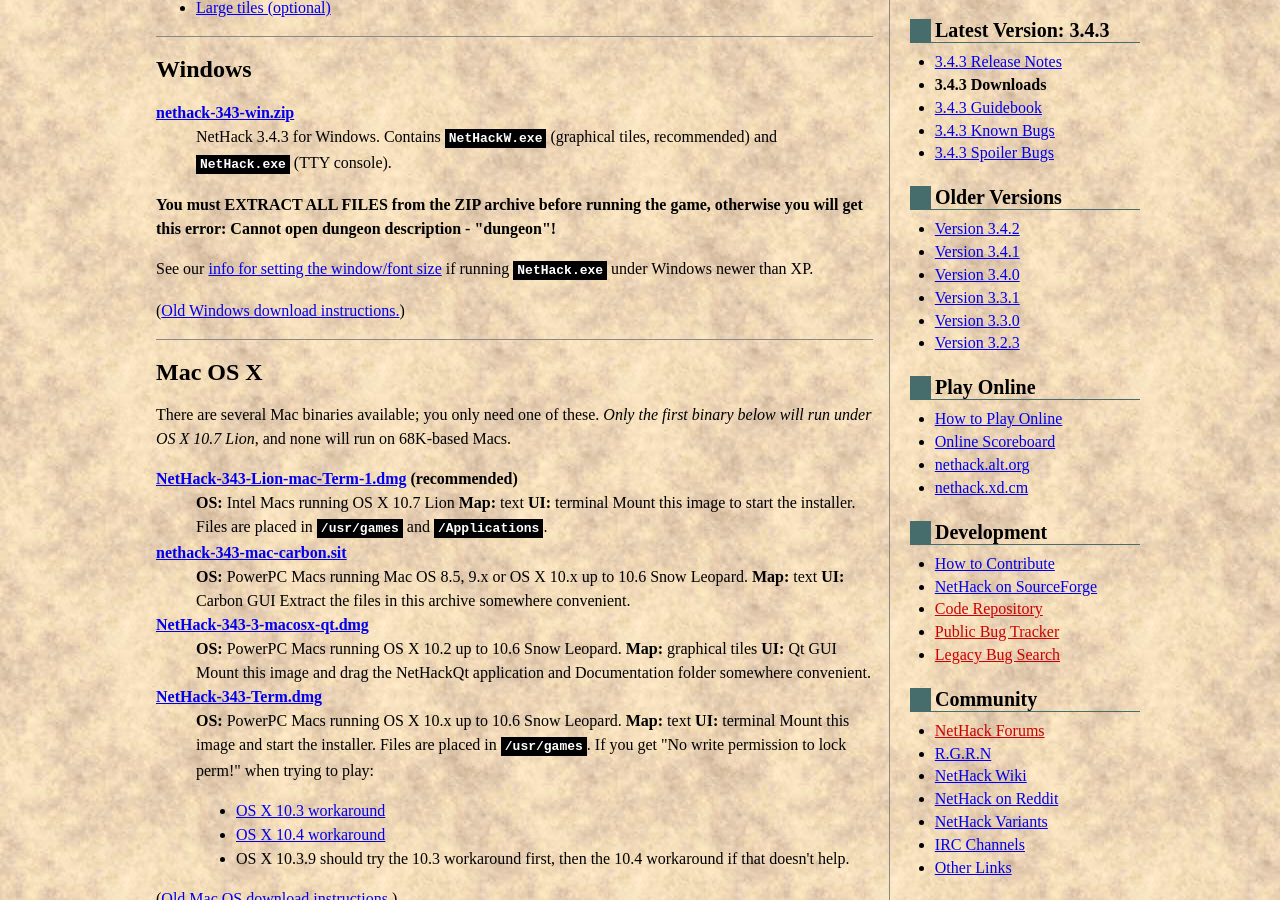
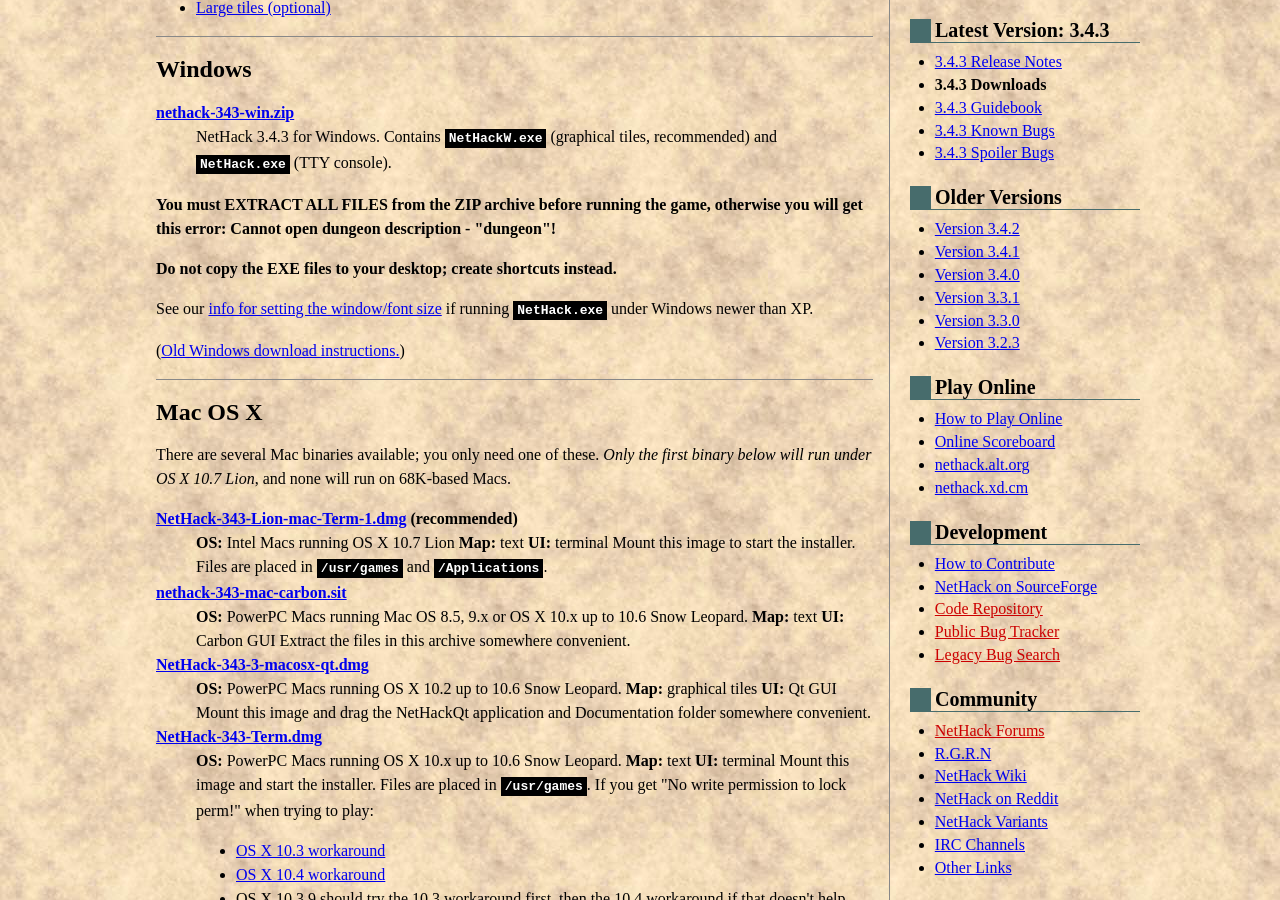
Before and after one commit to tung/nethack-www, a Jekyll site: the page built from v343/downloads.md, in a window 1280 px wide and 900 px high, scrolled down 634 px. Built offline with Jekyll 4.4.1, drawn with Linux system fonts in a browser that asks for light colours.

Commit message:
Add desktop EXE copy warning to Windows NetHack 3.4.3 download notes
After all, if it's in the 3.4.2 notes it could only mean that somebody
tried this before and complained to the DevTeam, so it's worth adding
here too.

```diff
--- a/v343/downloads.md
+++ b/v343/downloads.md
@@ -14,6 +14,8 @@
 : NetHack 3.4.3 for Windows.  Contains `NetHackW.exe` (graphical tiles, recommended) and `NetHack.exe` (TTY console).
 
 **You must EXTRACT ALL FILES from the ZIP archive before running the game, otherwise you will get this error: Cannot open dungeon description - "dungeon"!**
+
+**Do not copy the EXE files to your desktop; create shortcuts instead.**
 
 See our [info for setting the window/font size](bugmore/vista-win7.txt) if running `NetHack.exe` under Windows newer than XP.
 
```
